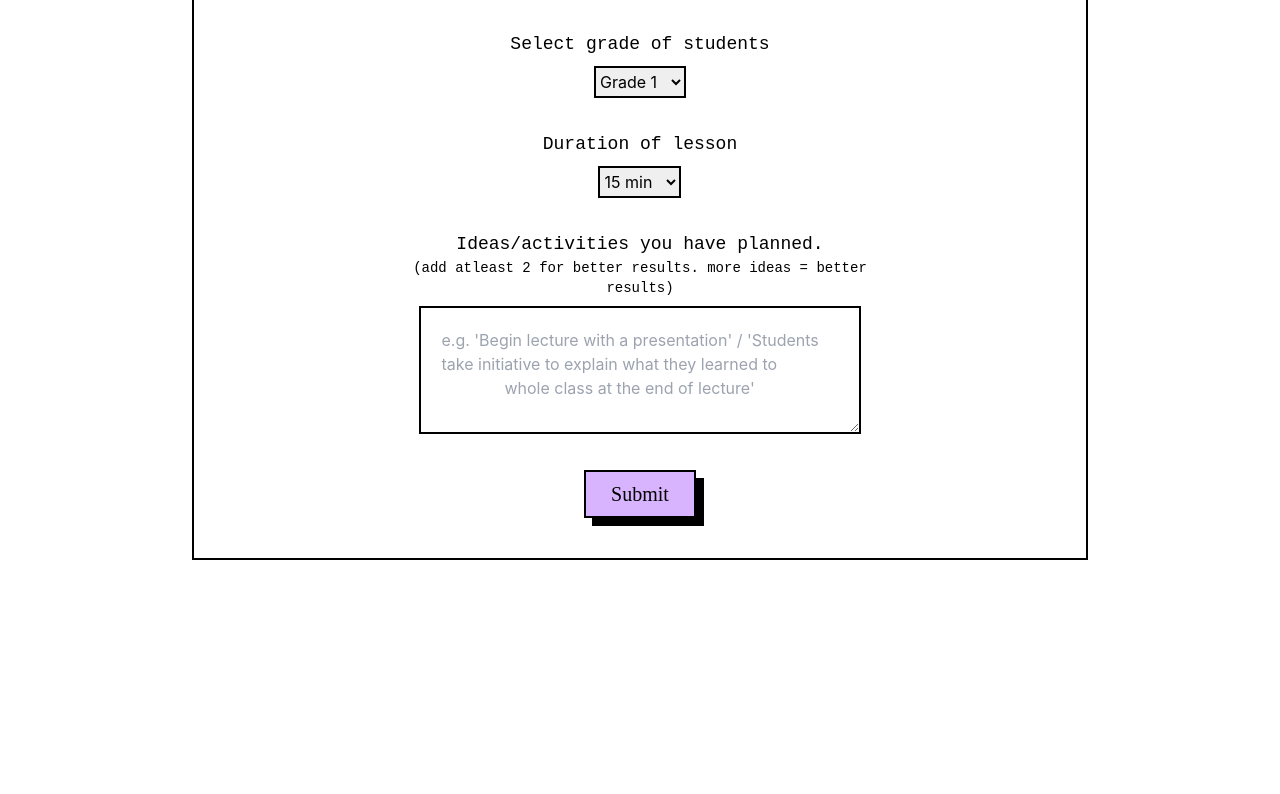
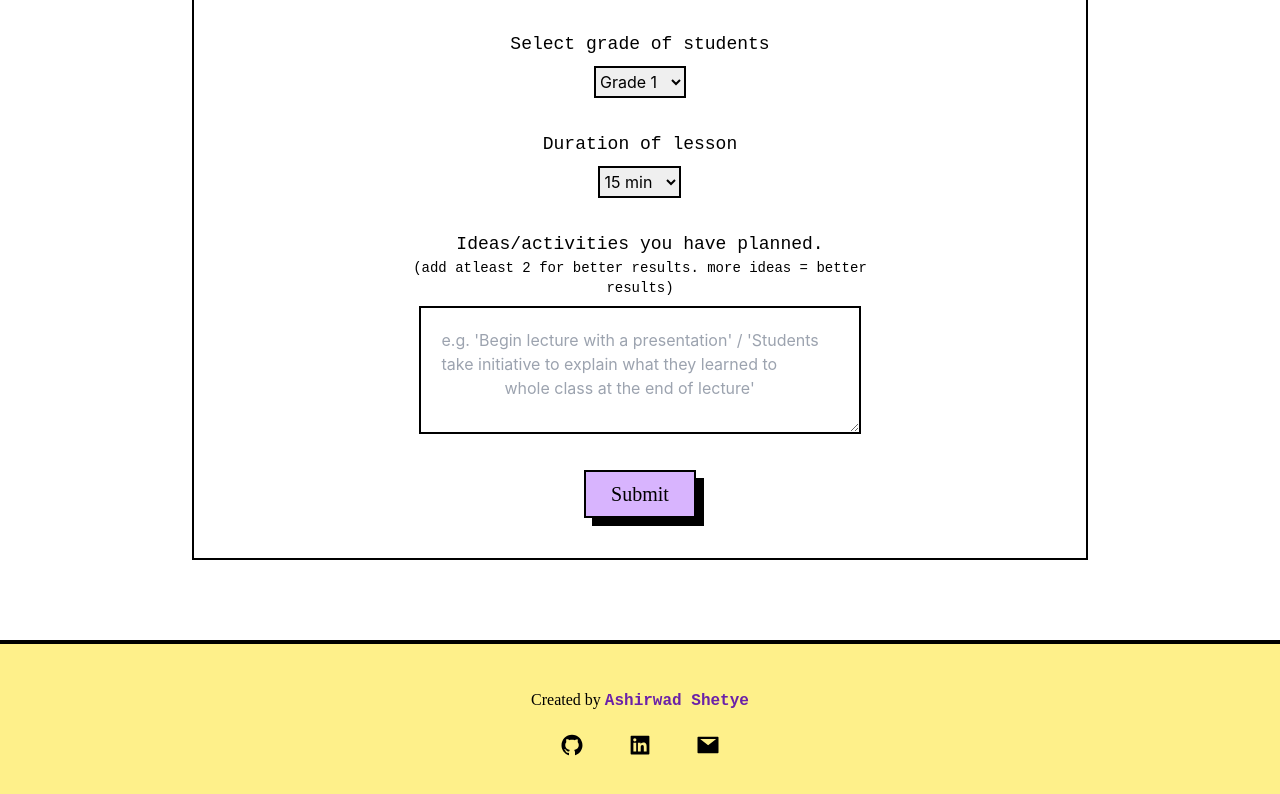
Before and after one commit to Ashirwad-Shetye/AI-integrated-Lesson-planner, a React (Create React App) app: page / in a window 1280 px wide. Shown: the part 804-1598 px from the top of the page. Before the commit the page ends 1364 px from the top, so only its background shows below. Built offline with nearby package versions, Linux system fonts and the light colour scheme.

Commit message:
footer added

```diff
--- a/src/App.tsx
+++ b/src/App.tsx
@@ -1,3 +1,4 @@
+import Footer from "./components/footer";
 import Planner from "./components/form";
 import Hero from "./components/hero";
 import Nav from "./components/nav";
@@ -8,6 +9,7 @@ function App() {
       <Nav />
       <Hero />
       <Planner />
+      <Footer />
     </div>
   );
 }
--- /dev/null
+++ b/src/components/footer/index.tsx
@@ -0,0 +1,33 @@
+import React from "react";
+import { AiFillGithub, AiFillLinkedin, AiFillMail } from "react-icons/ai";
+
+function Footer() {
+  return (
+    <div className="w-full mt-20 h-40 border-t-4 border-black bg-yellow-200 flex flex-col items-center justify-center">
+      <div className="font-roboSlab">
+        Created by{" "}
+        <a
+          href="https://ashirwadshetye.com"
+          target="_blank"
+          rel="noreferrer"
+          className="font-bold font-roboMono text-purple-800"
+        >
+          Ashirwad Shetye
+        </a>
+      </div>
+      <ul className="flex w-40 justify-between text-2xl mt-5">
+        <li>
+          <AiFillGithub />
+        </li>
+        <li>
+          <AiFillLinkedin />
+        </li>
+        <li>
+          <AiFillMail />
+        </li>
+      </ul>
+    </div>
+  );
+}
+
+export default Footer;
```
